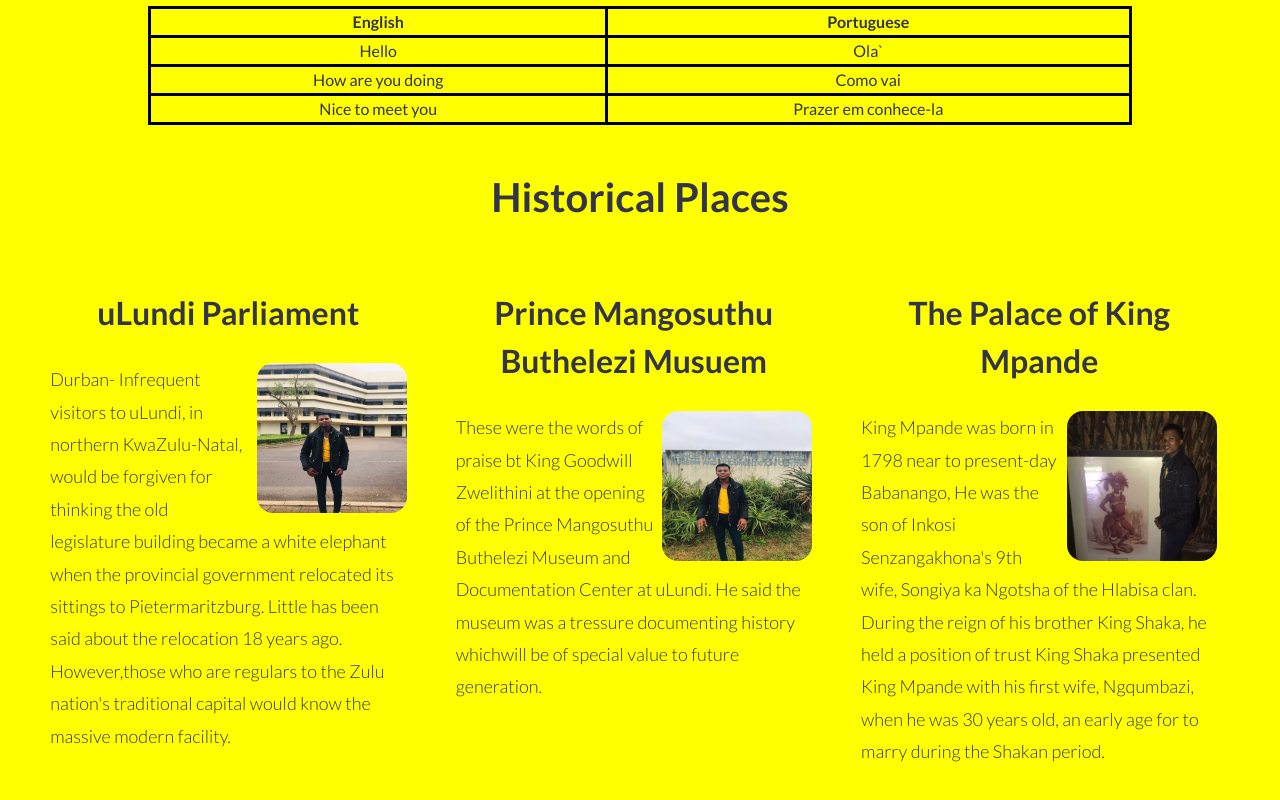
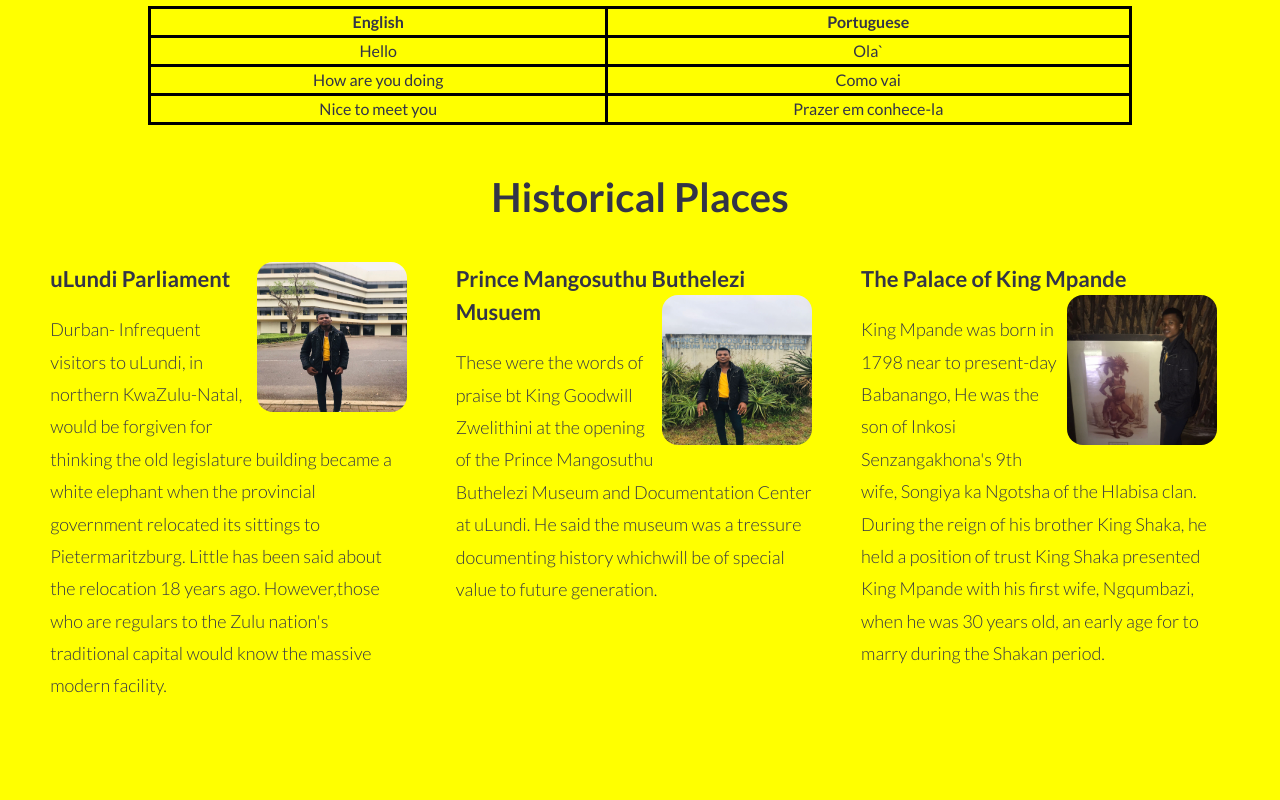
Before and after one commit to cyanda1007/simple-grid, a plain HTML site: page index.html in a window 1280 px wide. Shown: the part 740-1540 px from the top of the page. After the commit the page ends 1476 px from the top, so only its background shows below. Drawn offline with Linux system fonts and the light colour scheme.

Commit message:
added modify files

```diff
--- a/index.html
+++ b/index.html
@@ -65,7 +65,7 @@
             <div class="History">
 
                 <div class="col-4 palace">
-                    <h2>uLundi Parliament</h2>
+                    <h3>uLundi Parliament</h3>
                     <img class="Place1" src="./pictures/Image from iOS (2).jpg" alt="Places">
                     <p> Durban- Infrequent visitors to uLundi, in northern KwaZulu-Natal,
                         would be forgiven for thinking the old legislature building became a white elephant when the
@@ -78,7 +78,7 @@
                  </div>
                 <!-- <img class="Place1 src="./pictures/Image from iOS (2).jpg" width="200px" height="200px" alt="Places"> -->
                 <div class="col-4 palace">
-                    <h2>Prince Mangosuthu Buthelezi Musuem </h2>
+                    <h3>Prince Mangosuthu Buthelezi Musuem </h3>
                     <img class="Place2" src="./pictures/Image from iOS.jpg" alt="Places">
                     <p>  These were the words of praise bt King Goodwill Zwelithini at the opening of the Prince
                          Mangosuthu Buthelezi
@@ -87,7 +87,7 @@
                 </div>
                 <!-- <img class="Place2" src="./pictures/Image from iOS.jpg" width="200px" height="200px" alt="Places"> -->
                 <div class="col-3 palace">
-                    <h2>The Palace of King Mpande</h2>
+                    <h3>The Palace of King Mpande</h3>
                     <img class="Place3" src="./pictures/Image from iOS (1).jpg" alt="Places">
                     <p>King Mpande was born in 1798 near to present-day Babanango, He was the son of Inkosi
                         Senzangakhona's 9th wife,
```
